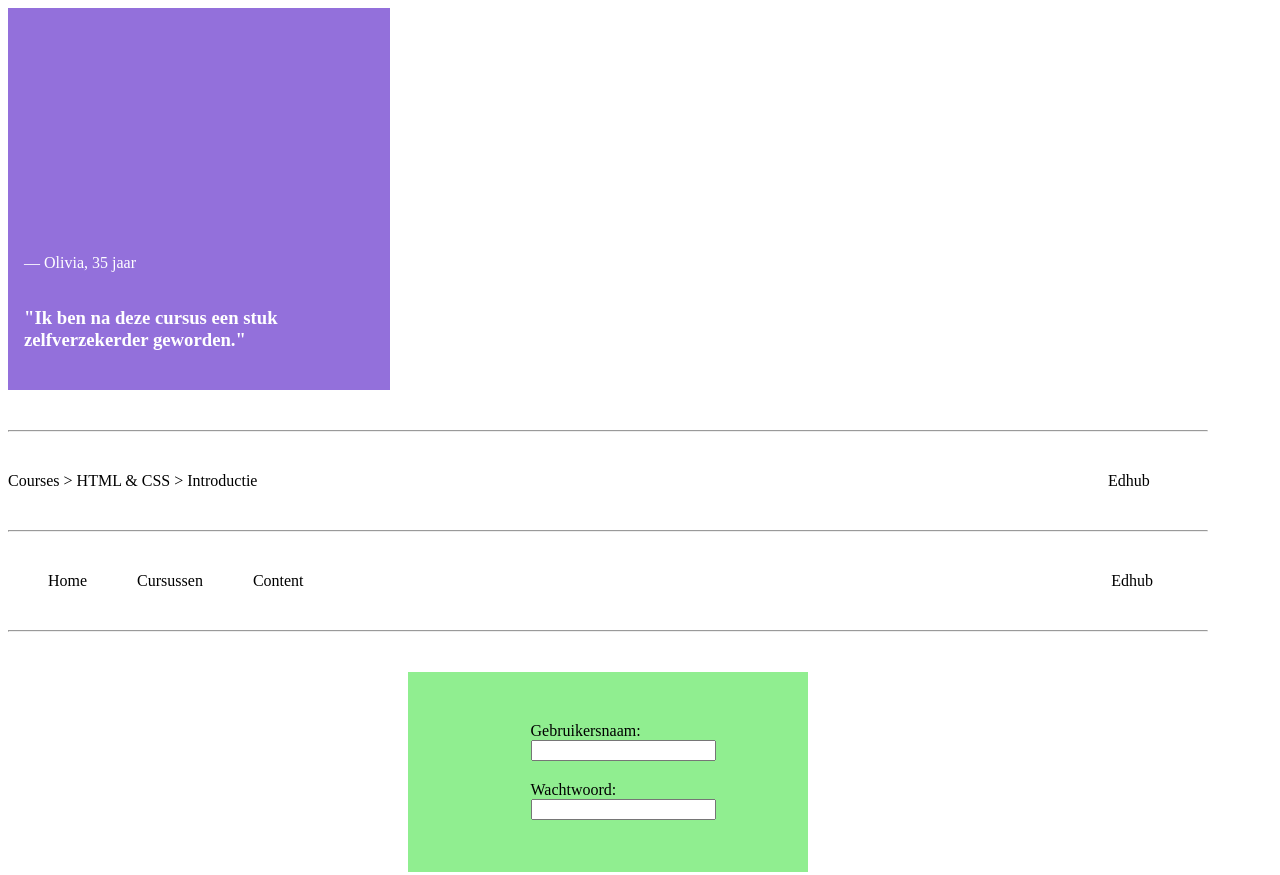
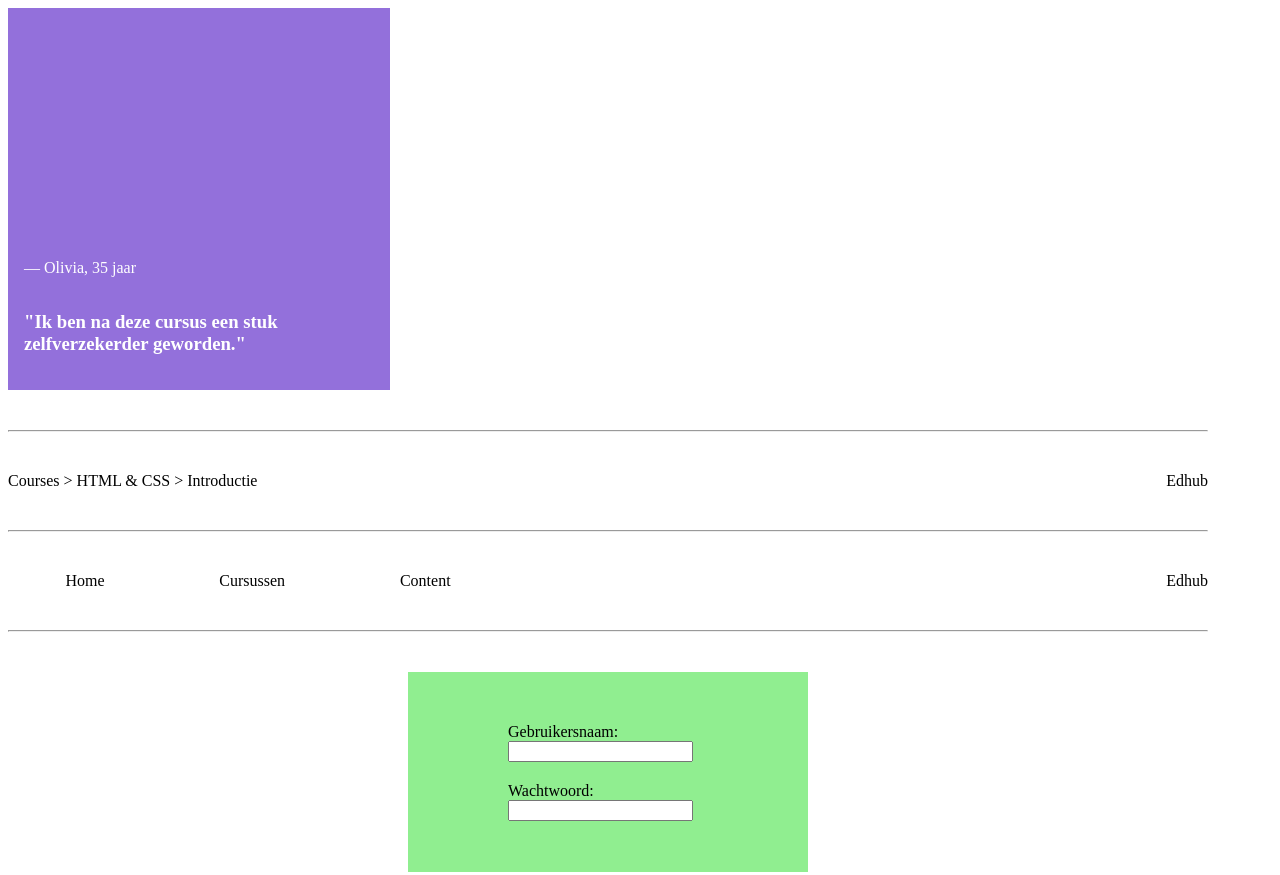
Before and after one commit to des-92/opdrachten, a plain HTML site: page les-2/opdracht-2/index.html in a window 1280 px wide. Shown: the top 875 px of the page. Drawn offline with Linux system fonts and the light colour scheme.

Commit message:
Update flexbox.css

```diff
--- a/les-2/opdracht-2/flexbox.css
+++ b/les-2/opdracht-2/flexbox.css
@@ -9,59 +9,50 @@
 /* Opdracht 2.1 */
 
 .one {
-    flex-direction: column;
+    flex-direction: column-reverse;
+
 }
 
-.one > p {
-    margin-top: 230px;
+.one p {
+    order: 2;
 }
 
 /* Opdracht 2.2 */
-
-.two > div {
-    flex: 1;
-}
-
-.two > div:nth-of-type(1) {
-    flex: 11;
+.two {
+    justify-content: space-between;
 }
 
 /* Opdracht 2.3 */
 
-.three > ul {
-    display: flex;
-    flex: 11;
-    margin: 0px;
-    list-style-type: none;
+.three {
+    justify-content: space-between;
 }
 
-ul > li {
-    margin-right: 50px;
+.three ul {
+    display: flex;
+    width: 500px;
+    margin: 0px;
+    padding: 0px;
+    justify-content: space-around;
 }
 
-.three > div {
-    flex: 1;
+.three li {
+    list-style-type: none;
 }
 
 /* Opdracht 2.4 */
 
 .four {
-  justify-content: space-around;
+    justify-content: center;
 }
 
-.four > form {
+.four form {
     display: flex;
+    justify-content: center;
+    align-items: center;
     flex-direction: column;
-    align-items: center;
 }
 
-form > label {
-    margin-left: 45px;
-}
-
-form > label:nth-of-type(1) {
-    margin-top: 50px;
-}
 
 /* Opdracht 2.5 */
 
```
